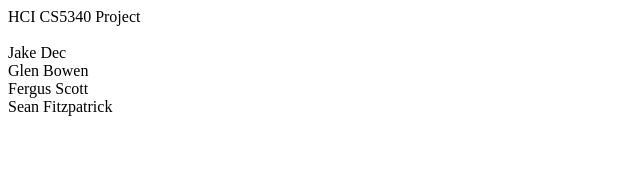
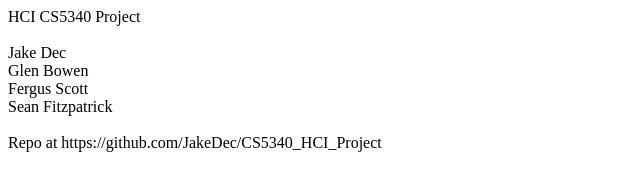
Before and after one commit to JakeDec/CS5340_HCI_Project, a plain HTML site: page docs/index.html in a window 1280 px wide. Shown: the whole page, without its empty margins (0-640 px from the left). Drawn offline with Linux system fonts and the light colour scheme.

Commit message:
Update index.html

```diff
--- a/docs/index.html
+++ b/docs/index.html
@@ -6,7 +6,9 @@ HCI CS5340 Project<br><br>
 Jake Dec <dec.j@husky.neu.edu><br>
 Glen Bowen <bowen.g@husky.neu.edu><br>
 Fergus Scott <scott.f@husky.neu.edu><br>
-Sean Fitzpatrick <fitzpatrick.s@husky.neu.edu><br>
+Sean Fitzpatrick <fitzpatrick.s@husky.neu.edu><br><br>
+
+Repo at https://github.com/JakeDec/CS5340_HCI_Project
 
 </body>
 </html>
```
